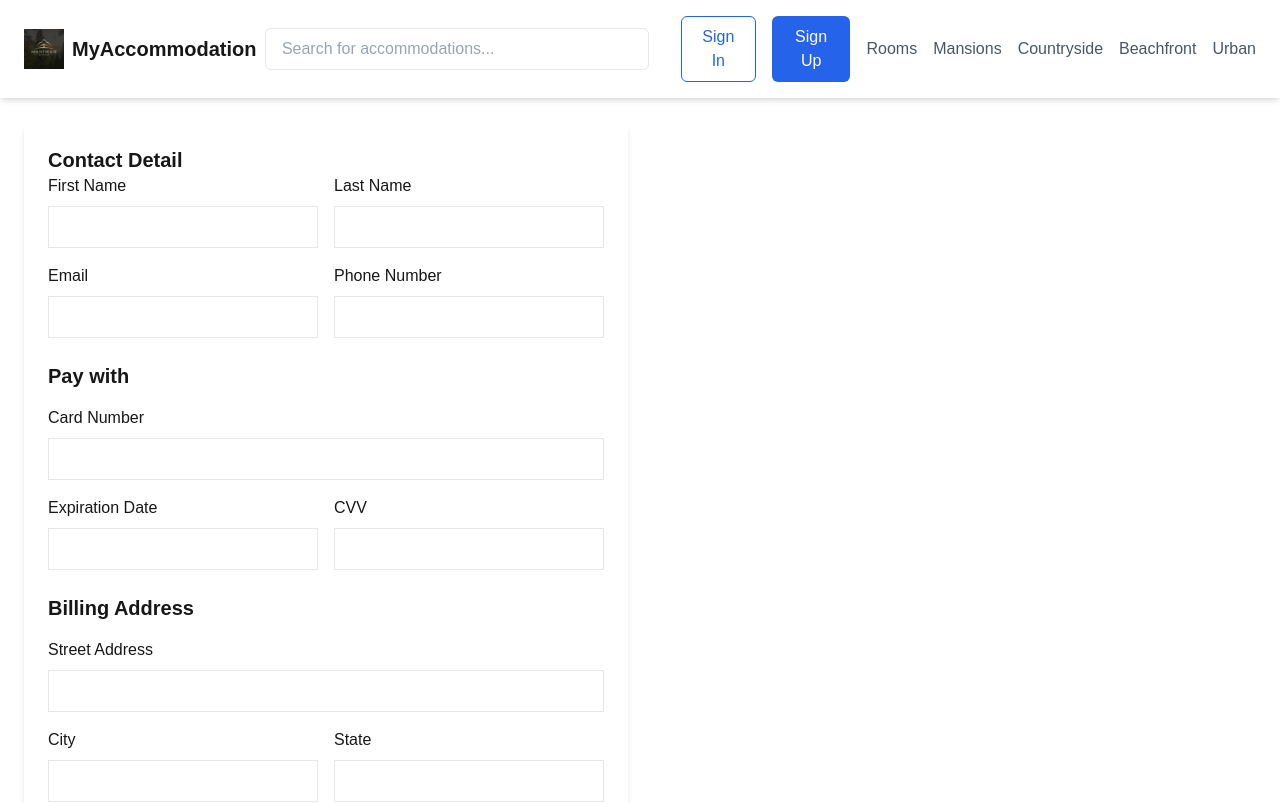
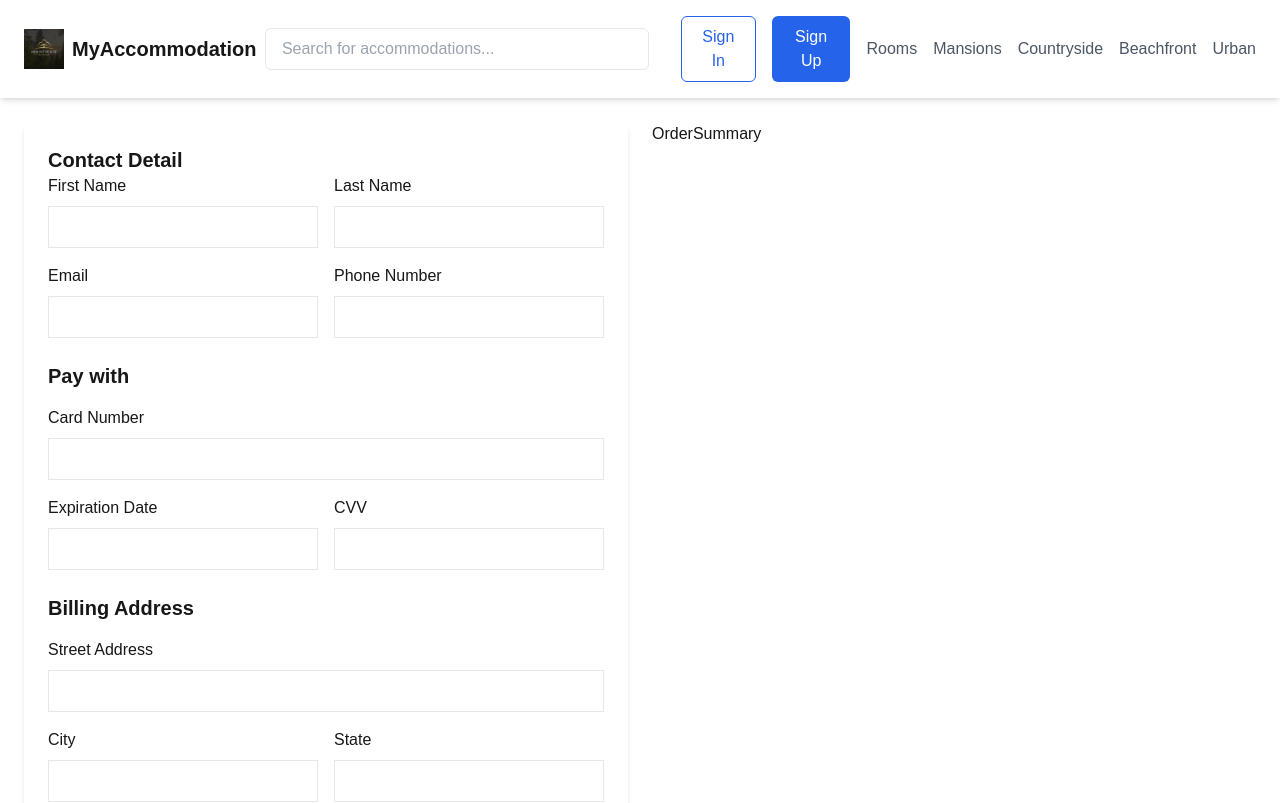
Before and after one commit to LeGabriel254/alx-listing-app-03, a Next.js app in the folder alx-listing-app/: page /booking in a window 1280 px wide. Shown: the top 803 px of the page. Built offline with nearby package versions, Linux system fonts and the light colour scheme.

Commit message:
Modified.

```diff
--- a/alx-listing-app/pages/booking/index.tsx
+++ b/alx-listing-app/pages/booking/index.tsx
@@ -14,7 +14,7 @@ export default function BookingPage() {
     <div className="container mx-auto p-6">
       <div className="grid grid-cols-2 gap-6">
         <BookingForm />
-        {/* <OrderSummary bookingDetails={bookingDetails} /> */}
+        <OrderSummary bookingDetails={bookingDetails} />
       </div>
     </div>
   );
```
